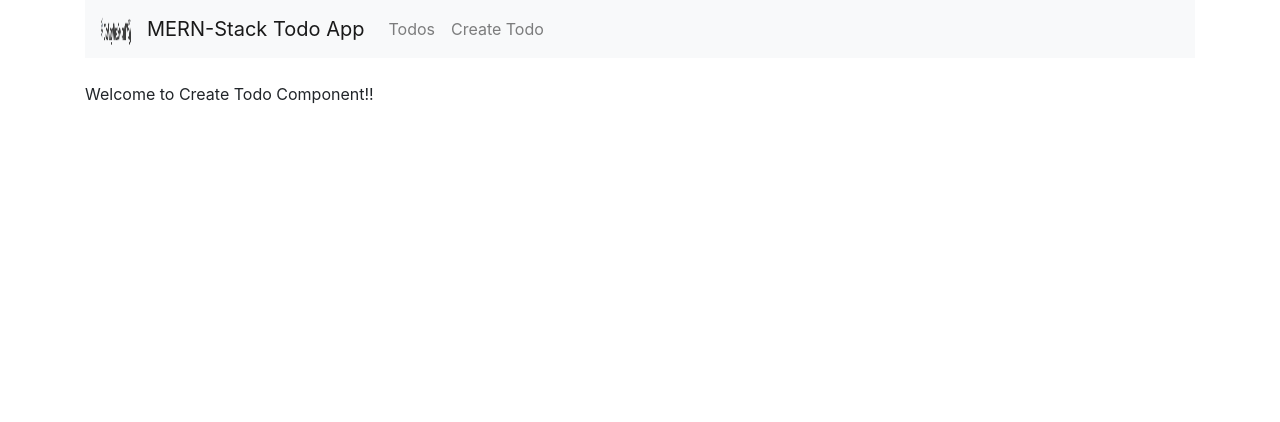
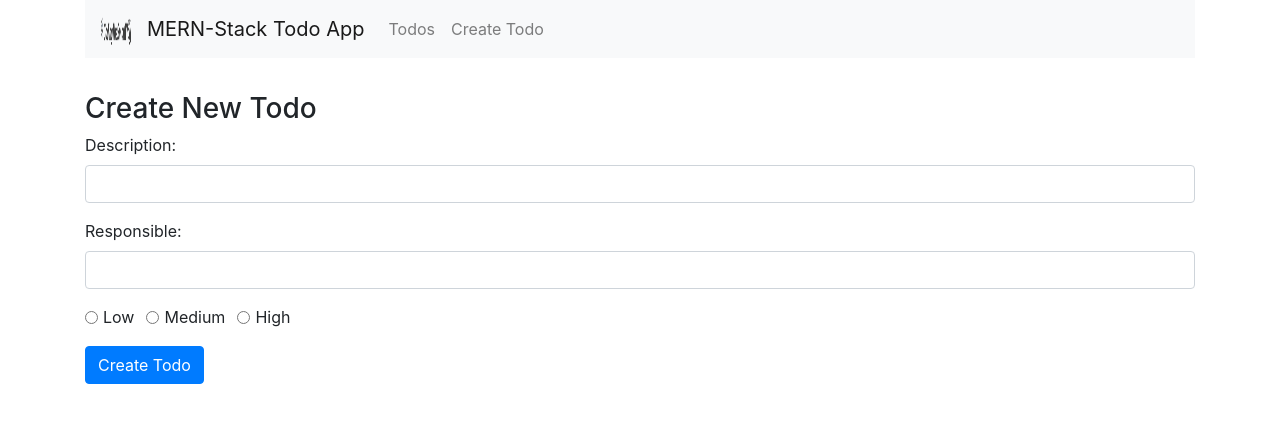
Before and after one commit to i-will-lie/mern-todo, a React (Create React App) app: page /create in a window 1280 px wide. Shown: the top 422 px of the page. Built offline with nearby package versions, Linux system fonts and the light colour scheme.

Commit message:
Todo item creation implemented
Added POST request to send new todo item to backend.

```diff
--- a/package.json
+++ b/package.json
@@ -6,6 +6,7 @@
     "@testing-library/jest-dom": "^4.2.4",
     "@testing-library/react": "^9.3.2",
     "@testing-library/user-event": "^7.1.2",
+    "axios": "^0.19.2",
     "bootstrap": "^4.5.0",
     "core-js": "^3.6.5",
     "jquery": "^3.5.1",
--- a/src/components/create-todo.component.js
+++ b/src/components/create-todo.component.js
@@ -1,10 +1,135 @@
 import React, { Component } from 'react';
+import axios from 'axios';
 
 export default class CreateTodo extends Component {
+
+    constructor(props) {
+        super(props);
+
+        // bind methods to app
+        this.onChangeTodoDescription = this.onChangeTodoDescription.bind(this);
+        this.onChangeTodoResponsible = this.onChangeTodoResponsible.bind(this);
+        this.onChangeTodoPriority = this.onChangeTodoPriority.bind(this);
+        this.onSubmit = this.onSubmit.bind(this);
+
+        this.state = {
+            todo_description: '',
+            todo_responsible: '',
+            todo_priority: '',
+            todo_completed: false
+        }
+    }
+    //methods to update states
+    onChangeTodoDescription(e) {
+        this.setState({
+            todo_description: e.target.value
+        });
+    }
+
+    onChangeTodoResponsible(e) {
+        this.setState({
+            todo_responsible: e.target.value
+        });
+    }
+
+    onChangeTodoPriority(e) {
+        this.setState({
+            todo_priority: e.target.value
+        });
+    }
+
+    // create new todo item on form submit
+    onSubmit(e) {
+        //prevent default html form submit behaviour as back end not done
+
+        e.preventDefault();
+
+        console.log(`Form submitted:`);
+        console.log(`Todo Description: ${this.state.todo_description}`);
+        console.log(`Todo Responsible: ${this.state.todo_responsible}`);
+        console.log(`Todo Priority: ${this.state.todo_priority}`);
+
+        const newTodo = {
+            todo_description: this.state.todo_description,
+            todo_responsible: this.state.todo_responsible,
+            todo_priority: this.state.todo_priority,
+            todo_completed: this.state.todo_completed
+        };
+
+        axios.post('http://localhost:4000/todos/add', newTodo)
+            .then(res => console.log(res.data));
+
+        // reset the form by reseting state
+        this.setState({
+            todo_description: '',
+            todo_responsible: '',
+            todo_priority: '',
+            todo_completed: false
+        })
+    }
+
     render() {
         return (
-            <div>
-                <p>Welcome to Create Todo Component!!</p>
+            <div style={{ marginTop: 10 }}>
+                <h3>Create New Todo</h3>
+                <form onSubmit={this.onSubmit}>
+                    <div className="form-group">
+                        <label>Description: </label>
+                        <input type="text"
+                            className="form-control"
+                            value={this.state.todo_description}
+                            onChange={this.onChangeTodoDescription}
+                        />
+                    </div>
+                    <div className="form-group">
+                        <label>Responsible: </label>
+                        <input
+                            type="text"
+                            className="form-control"
+                            value={this.state.todo_responsible}
+                            onChange={this.onChangeTodoResponsible}
+                        />
+                    </div>
+                    <div className="form-group">
+                        <div className="form-check form-check-inline">
+                            <input className="form-check-input"
+                                type="radio"
+                                name="priorityOptions"
+                                id="priorityLow"
+                                value="Low"
+                                checked={this.state.todo_priority === 'Low'}
+                                onChange={this.onChangeTodoPriority}
+                            />
+                            <label className="form-check-label">Low</label>
+                        </div>
+                        <div className="form-check form-check-inline">
+                            <input className="form-check-input"
+                                type="radio"
+                                name="priorityOptions"
+                                id="priorityMedium"
+                                value="Medium"
+                                checked={this.state.todo_priority === 'Medium'}
+                                onChange={this.onChangeTodoPriority}
+                            />
+                            <label className="form-check-label">Medium</label>
+                        </div>
+                        <div className="form-check form-check-inline">
+                            <input className="form-check-input"
+                                type="radio"
+                                name="priorityOptions"
+                                id="priorityHigh"
+                                value="High"
+                                checked={this.state.todo_priority === 'High'}
+                                onChange={this.onChangeTodoPriority}
+                            />
+                            <label className="form-check-label">High</label>
+                        </div>
+                    </div>
+
+                    <div className="form-group">
+                        <input type="submit" value="Create Todo" className="btn btn-primary" />
+                    </div>
+                </form>
             </div>
         )
     }
--- a/src/components/todos-list.component.js
+++ b/src/components/todos-list.component.js
@@ -1,4 +1,5 @@
 import React, { Component } from 'react';
+
 
 export default class TodosList extends Component {
     render() {
```
Also changed, not shown: 1 other file (tests, documents, lock files or other folders).
